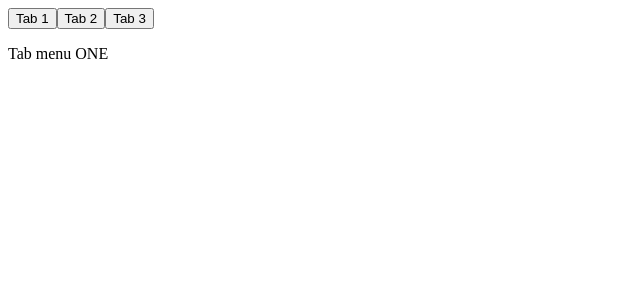
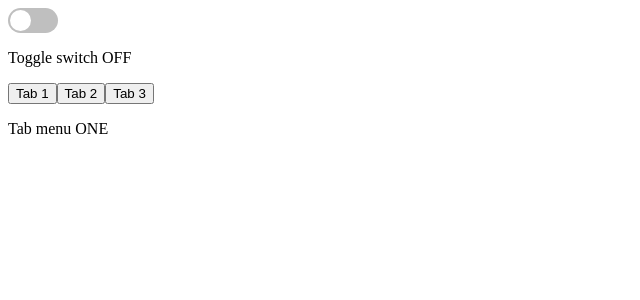
Before and after one commit to didi2578/wanted_pre_onboarding, a React (Create React App) app: page / in a window 1280 px wide. Shown: the top 300 px of the page, without its empty margins (0-640 px from the left). Built offline with nearby package versions, Linux system fonts and the light colour scheme.

Commit message:
🚧Done with the toggle function.

```diff
--- a/package.json
+++ b/package.json
@@ -9,6 +9,7 @@
     "react": "^17.0.2",
     "react-dom": "^17.0.2",
     "react-scripts": "5.0.0",
+    "styled-components": "^5.3.3",
     "web-vitals": "^2.1.4"
   },
   "scripts": {
--- a/src/App.js
+++ b/src/App.js
@@ -1,20 +1,18 @@
 import React, { useState } from 'react'
-
-const tabs = [
-  { num: 'Tab 1', content: 'ONE' },
-  { num: 'Tab 2', content: 'TWO' },
-  { num: 'Tab 3', content: 'THREE' },
-]
+import Tab from './components/Tab'
+import Toggle from './components/Toggle'
 
 const App = () => {
-  const [currentIndex, setCurrentIndex] = useState(0)
+  const [tabIndex, setTabIndex] = useState(0)
+  const [toggled, setToggled] = useState(false)
 
   return (
     <>
-      {tabs.map((tab, index) => (
-        <button onClick={() => setCurrentIndex(index)}>{tab.num}</button>
-      ))}
-      <p>Tab menu {tabs[currentIndex].content}</p>
+      <Toggle
+        onChange={(event) => setToggled(event.target.checked)}
+        toggled={toggled}
+      />
+      <Tab tabIndex={tabIndex} setTabIndex={setTabIndex} />
     </>
   )
 }
--- /dev/null
+++ b/src/components/Tab.js
@@ -0,0 +1,20 @@
+import React from 'react'
+
+const tabs = [
+  { num: 'Tab 1', content: 'ONE' },
+  { num: 'Tab 2', content: 'TWO' },
+  { num: 'Tab 3', content: 'THREE' },
+]
+
+const Tab = ({ tabIndex, setTabIndex }) => {
+  return (
+    <>
+      {tabs.map((tab, index) => (
+        <button onClick={() => setTabIndex(index)}>{tab.num}</button>
+      ))}
+      <p>Tab menu {tabs[tabIndex].content}</p>
+    </>
+  )
+}
+
+export default Tab
--- /dev/null
+++ b/src/components/Toggle.js
@@ -0,0 +1,56 @@
+import React from 'react'
+import styled from 'styled-components'
+
+const Toggle = ({ onChange, toggled }) => {
+  return (
+    <>
+      <InputWrapper>
+        <Input type="checkbox" onChange={onChange} />
+        <Slider />
+      </InputWrapper>
+      <p>Toggle switch {toggled ? 'ON' : 'OFF'} </p>
+    </>
+  )
+}
+
+export default Toggle
+
+const InputWrapper = styled.label`
+  position: relative;
+`
+const Input = styled.input`
+  position: absolute;
+  left: -9999px;
+  top: -9999px;
+
+  &:checked + span {
+    background-color: pink;
+
+    &:before {
+      left: 27px;
+    }
+  }
+`
+
+const Slider = styled.span`
+  display: flex;
+  cursor: pointer;
+  width: 50px;
+  height: 25px;
+  border-radius: 100px;
+  background-color: #bfbfbf;
+  position: relative;
+  transform: translateX(0);
+  transition: background-color 0.5s;
+  &:before {
+    content: '';
+    position: absolute;
+    top: 2px;
+    left: 2px;
+    width: 21px;
+    height: 21px;
+    border-radius: 21px;
+    transition: 0.5s;
+    background: #fff;
+  }
+`
```
Also changed, not shown: 1 other file (tests, documents, lock files or other folders).
